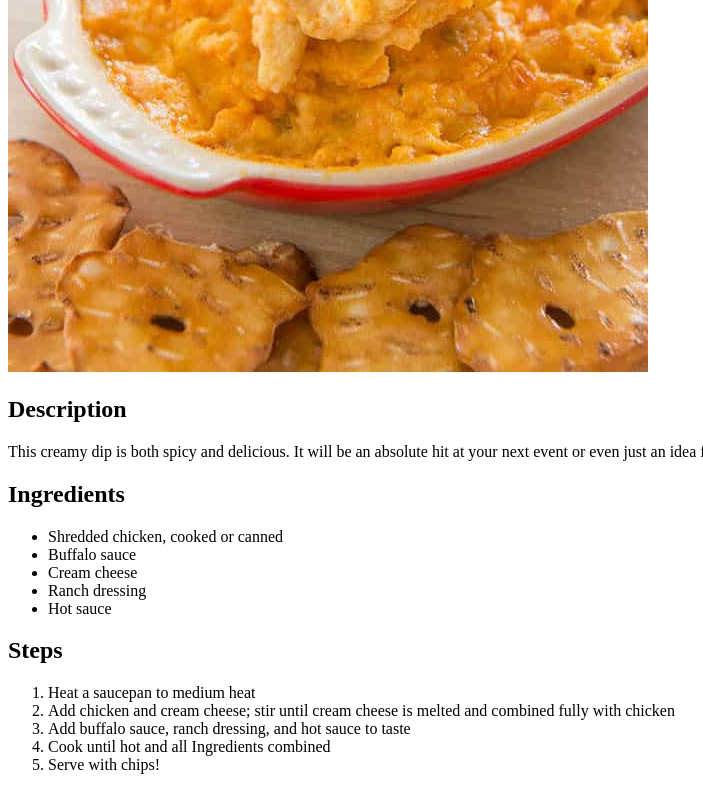
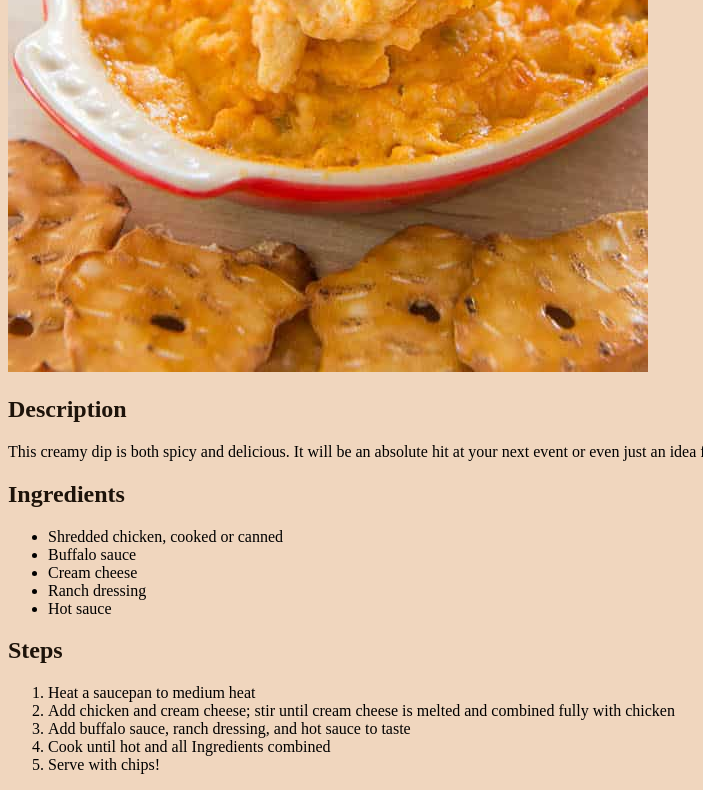
Before and after one commit to KateSebring/odin-recipes, a plain HTML site: page recipes/buffalo-chicken-dip.html in a window 1280 px wide. Shown: the part 667-1457 px from the top of the page, without its empty margins (0-703 px from the left). Drawn offline with Linux system fonts and the light colour scheme.

Commit message:
Add css file and change background and headers

```diff
--- a/recipes/buffalo-chicken-dip.html
+++ b/recipes/buffalo-chicken-dip.html
@@ -1,6 +1,7 @@
 <!DOCTYPE html>
 <html lang="en">
 <head>
+    <link rel="stylesheet" href="../style.css">
     <meta charset="UTF-8">
     <title>How to Recipe | Buffalo Chicken Dip</title>
 </head>
--- /dev/null
+++ b/style.css
@@ -0,0 +1,7 @@
+body {
+    background-color: rgb(240, 214, 190);
+}
+
+h1, h2 {
+    color:rgb(29, 19, 10)
+}
```
Also changed, not shown: index.html (+1 -0 lines), recipes/grilled-carrots.html (+1 -0 lines), recipes/peanut-butter-and-honey-sandwich.html (+1 -0 lines).
